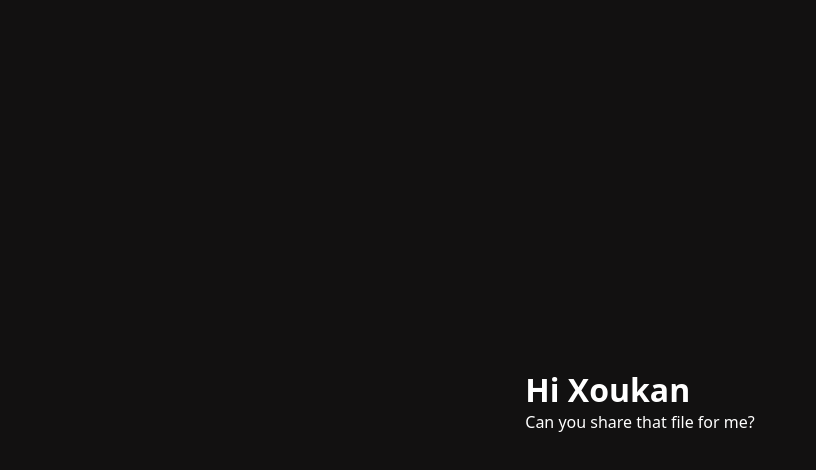
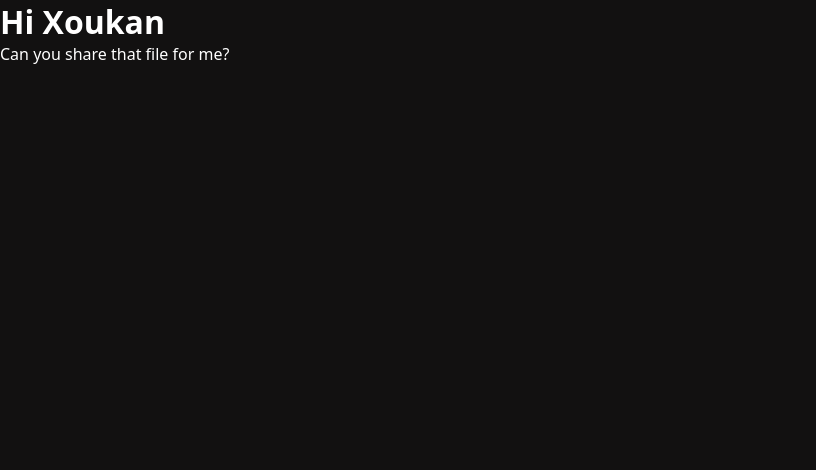
Before and after one commit to Garruxx/xoukan, a React (Vite) app: page / in a window 1280 px wide. Shown: the top 470 px of the page, without its empty margins (0-816 px from the left). Built offline with nearby package versions, Linux system fonts and the light colour scheme.

Commit message:
root style updated

```diff
--- a/src/index.sass
+++ b/src/index.sass
@@ -38,3 +38,7 @@
     --buttons-padding: 7px 10px
     --container-paddings: 22px
     --app-margin: 44px
+
+#root
+    width: 100%
+    height: 100%
```
